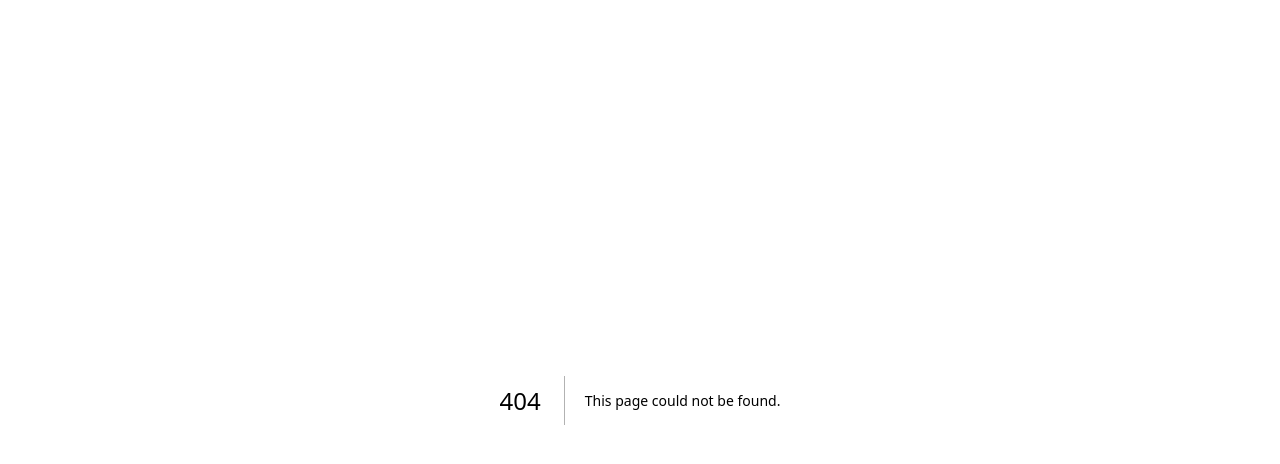
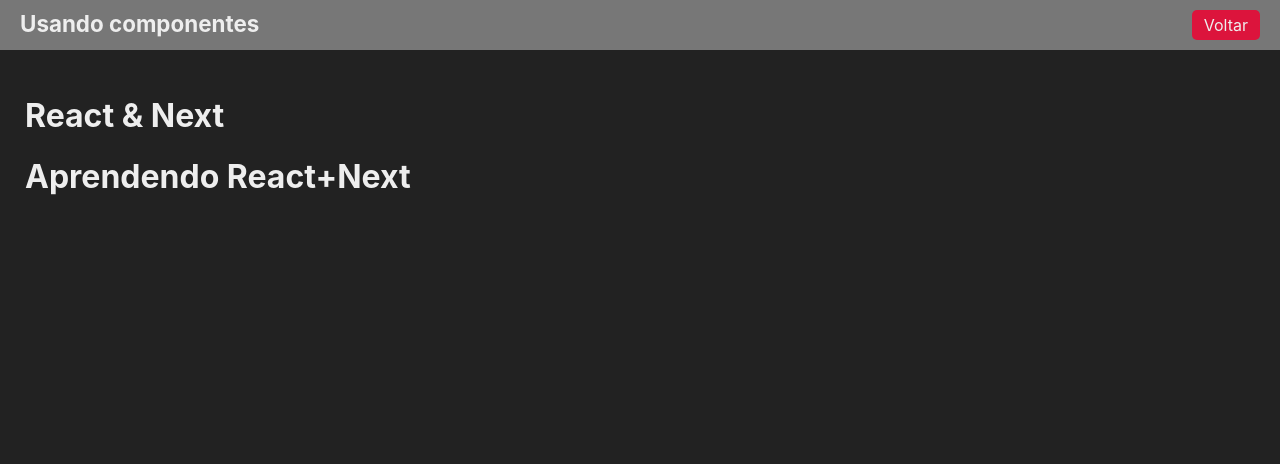
Before and after one commit to Guilherme-Castello-Clear/next-js, a Next.js app: page /exemplo in a window 1280 px wide. Before the commit this address had no page. Shown: the top 464 px of the page. Built offline with nearby package versions, Linux system fonts and the light colour scheme.

Commit message:
Feat: Added navigation system

```diff
--- /dev/null
+++ b/src/components/Cabecalho.jsx
@@ -0,0 +1,7 @@
+export default function Cabecalho(props){
+    return(
+        <header>
+            <h1>{props.title}</h1>
+        </header>
+    )
+}
--- /dev/null
+++ b/src/components/Layout.jsx
@@ -0,0 +1,17 @@
+import Link from 'next/link'
+import styles from '../styles/Layout.module.css'
+
+export default function Layout(props){
+    console.log(styles.cabecalho)
+    return(
+        <div className={styles.layout}>
+            <div className={styles.cabecalho}>
+                <h1>{props.titulo ?? 'Mais um exemplo'}</h1>
+                <Link href='/'>Voltar</Link>
+            </div>
+            <div className={styles.conteudo}>
+                {props.children}
+            </div>
+        </div>
+    )
+}
--- /dev/null
+++ b/src/pages/exemplo.jsx
@@ -0,0 +1,12 @@
+import Cabecalho from '../components/Cabecalho'
+import Layout from '../components/Layout'
+
+export default function Exemplo(){
+    return(
+
+        <Layout titulo='Usando componentes'>
+            <Cabecalho title={'React & Next'}></Cabecalho>
+            <Cabecalho title={'Aprendendo React+Next'}></Cabecalho>
+        </Layout>
+    )
+}
--- a/src/pages/jsx.jsx
+++ b/src/pages/jsx.jsx
@@ -1,3 +1,5 @@
+import Layout from "../components/Layout"
+
 export default function Jsx(){
 
     const titulo = <h1>JSX é um conceito central</h1>
@@ -9,6 +11,7 @@
     const obj = {nome: 'Gui', idd: 19}
 
     return(
+        <Layout titulo='Entendendo o JSX'>
             <div>
                 {titulo}
                 {subtitulo()}
@@ -16,5 +19,6 @@
                     {JSON.stringify(obj)}
                 </p>
             </div>
+        </Layout>
     )
 }
--- a/src/styles/Estiloso.module.css
+++ b/src/styles/Estiloso.module.css
@@ -1,5 +1,5 @@
 .roxo{
-    height:100vh;
+    height:100%;
     background-color: #5400a3;
     color: #fff;
 }
--- /dev/null
+++ b/src/styles/Layout.module.css
@@ -0,0 +1,29 @@
+.layout{
+    height: 100vh;
+    display: flex;
+    flex-direction: column;
+
+}
+
+.cabecalho{
+    display: flex;
+    justify-content: space-between;
+    padding: 10px 20px;
+    background-color: #777;
+}
+
+.cabecalho h1{
+    margin: 0;
+    font-size: 1.4rem;
+}
+
+.cabecalho a{
+    background-color: crimson;
+    padding: 5px 12px;
+    border-radius: 5px;
+}
+
+.conteudo{
+    padding: 25px;
+    height: 100%
+}
--- /dev/null
+++ b/src/styles/Navegador.module.css
@@ -0,0 +1,5 @@
+.navegador{
+    padding: 30px;
+    margin: 10px;
+    border-radius: 8px;
+}
```
Also changed, not shown: src/components/Navegador.jsx (added, +12 -0 lines), src/pages/estiloso.jsx (+7 -3 lines), src/pages/index.jsx (+17 -1 lines). Lines whose indentation alone changed are shown as unchanged.
